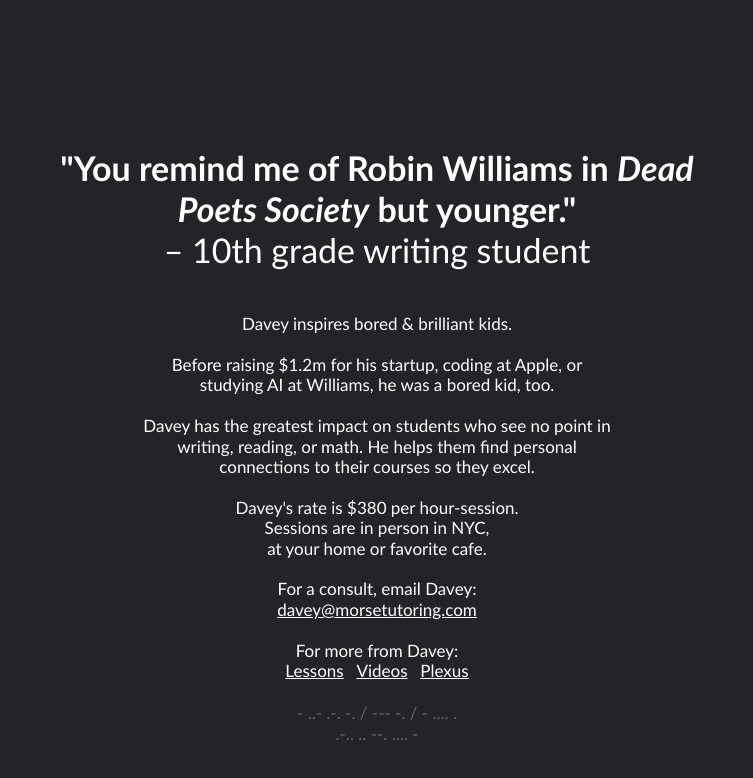
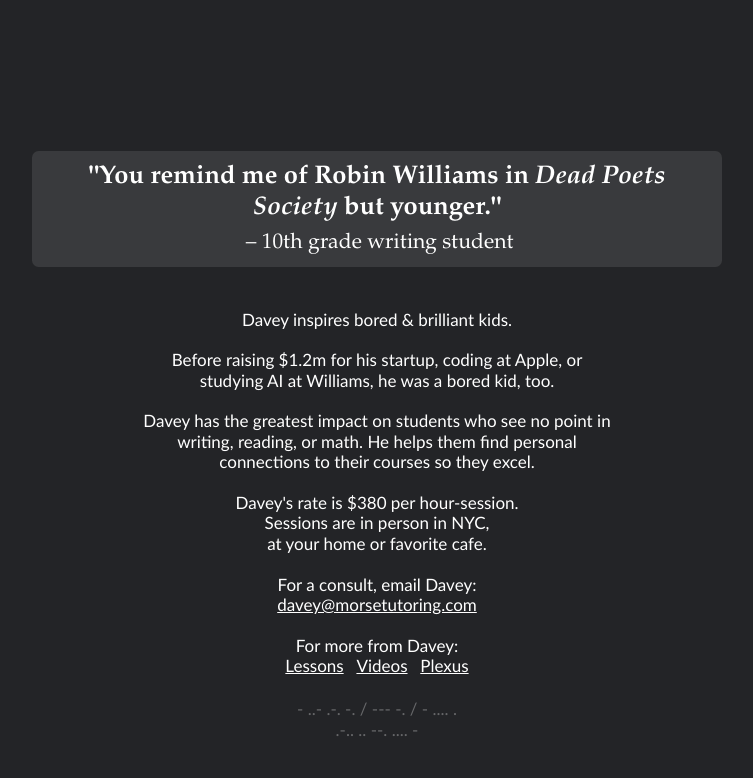
Before and after one commit to davey561/morse-tutoring, a React (Create React App) app: page / in a window 1280 px wide. Shown: the top 778 px of the page, without its empty margins (263-1016 px from the left). Built offline with nearby package versions, Linux system fonts and the light colour scheme.

Commit message:
quote box

```diff
--- a/src/App.tsx
+++ b/src/App.tsx
@@ -1,6 +1,7 @@
 import React, { Fragment, useState } from 'react';
 import logo from './logo.svg';
 import './App.css';
+import { isWhiteSpaceLike } from 'typescript';
 
 const bioString =
 `Davey is very good at inspiring bored kids.
@@ -22,9 +23,9 @@ function App() {
 <br></br>
 
 
-     <h1 style={{maxWidth: '500pt'}}>"You remind me of Robin Williams in <i>Dead Poets Society</i> but younger."
-        <br></br><div style={{fontWeight:'normal'}}>– 10th grade writing student</div>
-      </h1>
+     <h2 style={{maxWidth: '500pt', borderRadius: '5pt', backgroundColor: 'rgb(250,250,250, .1)', padding: '1ex', fontFamily: 'garamond'}}>"You remind me of Robin Williams in <i>Dead Poets Society</i> but younger."
+        <br></br><div style={{fontWeight:'normal', fontSize: 'smaller', marginTop: '5pt'}}>&nbsp;– 10th grade writing student</div>
+      </h2>
         <br></br>
         <div className="bio">
           {/* {formatBio(bioString)} */}
```
